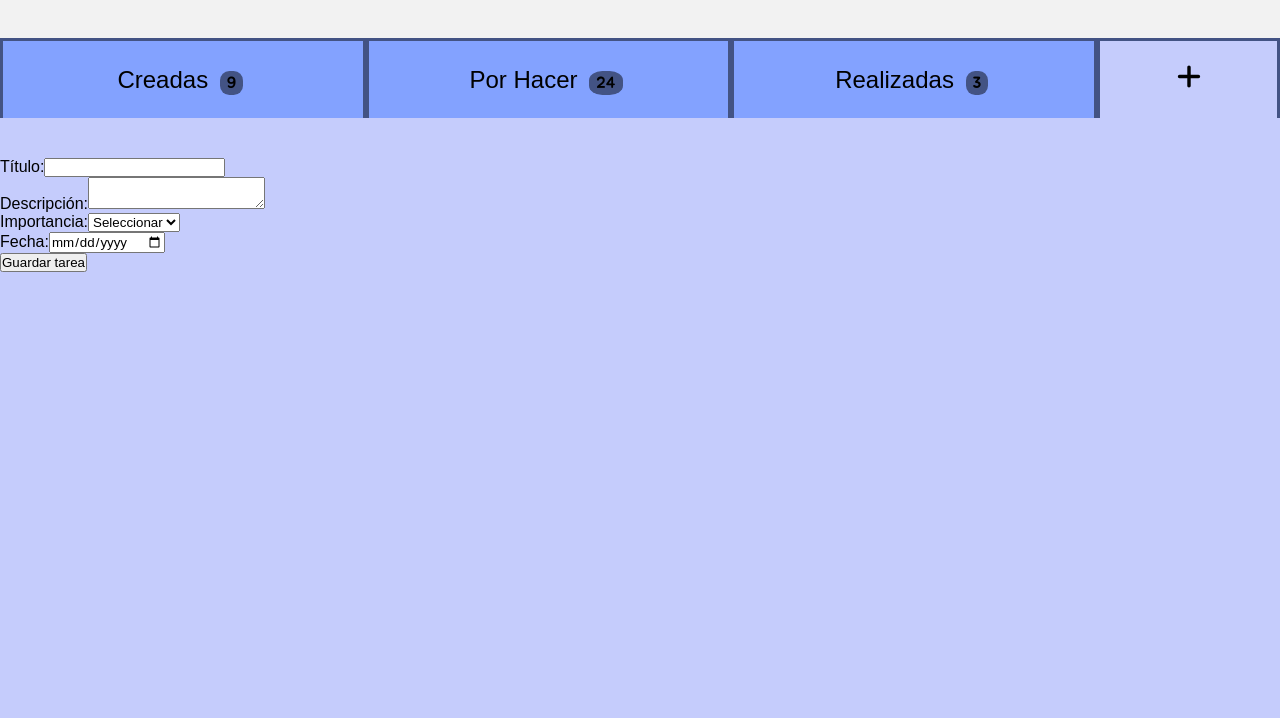
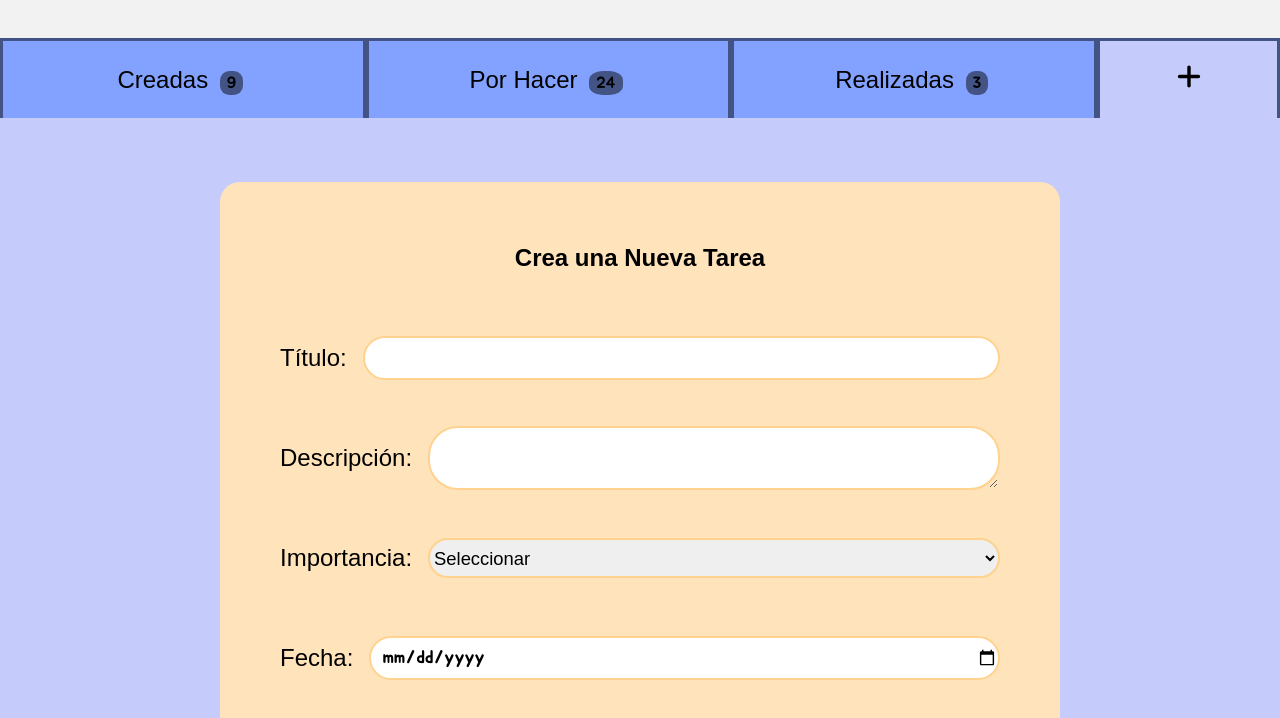
Before and after one commit to Joseeee11/E-Actividad-FrontEnd-4.2, a React app: page / in a window 1280 px wide. Both pictures are taken after a click on the button 1188 px from the left and 160 px from the top of the page. Shown: the part 82-800 px from the top of the page. Built offline with nearby package versions, Linux system fonts and the light colour scheme; a web font is replaced by a local one.

Commit message:
Estilos Modo Claro Formulario

```diff
--- a/src/CSS/index.css
+++ b/src/CSS/index.css
@@ -70,12 +70,10 @@ p {
   width: 100%;
 }
 .bloque-desactivo {
-  opacity: 0;
-  z-index: -1;
+  display: none;
 }
 .bloque-activo {
-  opacity: 1;
-  z-index: 1;
+  display: block;
 }
 .button-desactivo {
   background-color: #83A2FF;
@@ -97,7 +95,8 @@ p {
   border-radius: 20px;
 }
 /* Seccion de la fecha y check de completado */
-.fecha-check , .importancia-botones{
+.fecha-check ,
+.importancia-botones{
   text-align: center;
 
   display: flex;
@@ -133,6 +132,7 @@ p {
 }
 .titulo-descripcion h2 {
   font-size: 3.5vh;
+  margin-bottom: 2.2vh;
 }
 .tachado {
   text-decoration: line-through;
@@ -183,6 +183,65 @@ p {
   outline: 2px solid #035042;
 }
 
+/* FORMULARIO */
+.formulario {
+  margin: 3vh auto;
+  padding: 4.5vh;
+
+  background-color: #FFE3BB;
+  border-radius: 20px;
+  width: 60%;
+
+  display: grid;
+  grid-template-rows: 1fr 1fr 1fr 1fr 1fr 1fr;
+  gap: 2.5vh;
+}
+.formulario h2 {
+  text-align: center;
+  margin: auto;
+}
+.formulario label {
+  font-size: 3vh;
+  padding: 1vh 3vh;
+
+  display: flex;
+  align-items: center;
+  justify-content: space-between;
+  gap: 2vh;
+}
+.formulario input,
+.formulario select,
+.formulario textarea {
+  width: 100%;
+  height: 5vh;
+  border-radius: 30px;
+  border: 2px solid #FFD28F;
+  font-size: 2.3vh;
+}
+.formulario select option , .formulario input {
+  font-family: 'Jua', sans-serif;
+  padding-left: 10px;
+}
+.formulario textarea {
+  font-family: 'Jua', sans-serif;
+  padding: 10px;
+}
+.formulario button {
+  margin: auto;
+  width: 40%;
+  padding: 10px;
+
+  background-color: #B4BDFF;
+  border-radius: 10px;
+  border: 1px solid #9ea9f8;
+
+  font-size: 2.5vh;
+}
+.formulario button:hover {
+  background-color: #83A2FF;
+}
+
+
 /* RESPONSIVE */
 @media (max-width: 720px) and (max-height: 1280px) {
   h1 {
@@ -231,6 +290,19 @@ p {
     width: 80%;
   }
 
-  /* botones delete edit */
-
+  /* formulario */
+  .formulario {
+    width: 70%;
+  }
+  .formulario h2 {
+    font-size: 3vh;
+  }
+  .formulario label {
+    font-size: 2.2vh;
+    padding: 1vh;
+    gap: 1.5vh;
+  }
+  .formulario button {
+    width: 70%;
+  }
 }
--- a/src/Crear.js
+++ b/src/Crear.js
@@ -6,7 +6,7 @@ const TaskForm = ({setTareas}) => {
     descripcion: '',
     importance: '',
     date: '',
-    estado: 'false'
+    estado: false
   });
 
   const handleChange = (e) => {
@@ -34,22 +34,25 @@ const TaskForm = ({setTareas}) => {
       descripcion: '',
       importance: '',
       date: '',
-      estado: 'false'
+      estado: false
     });
   };
 
   return (
-    <form>
+    <form className='formulario'>
+
+      <h2>Crea una Nueva Tarea</h2>
+
       <label>
         Título:
         <input type="text" name="titulo" value={task.titulo} onChange={handleChange} />
       </label>
-      <br />
+
       <label>
         Descripción:
         <textarea name="descripcion" value={task.descripcion} onChange={handleChange} />
       </label>
-      <br />
+
       <label>
         Importancia:
         <select name="importance" value={task.importance} onChange={handleChange}>
@@ -59,13 +62,13 @@ const TaskForm = ({setTareas}) => {
           <option value="NORMAL">Normal</option>
         </select>
       </label>
-      <br />
+
       <label>
         Fecha:
         <input type="date" name="date" value={task.date} onChange={handleChange} />
       </label>
-      <br />
-      <button onClick={handleSaveTask}>Guardar tarea</button>
+
+      <button onClick={handleSaveTask}>Guardar Tarea</button>
     </form>
   );
 };
--- a/src/RenderizarCategoria.js
+++ b/src/RenderizarCategoria.js
@@ -2,7 +2,7 @@ import imagenOso from "./media/OsoLista.png";
 
 export function PorHacer({tareas}) {
 
-    const tareasPorHacer = tareas.filter(tarea => tarea.estado === "false");
+    const tareasPorHacer = tareas.filter(tarea => tarea.estado === false);
     console.log(tareasPorHacer);
 
     if (!tareasPorHacer || tareasPorHacer.length === 0) {
```
